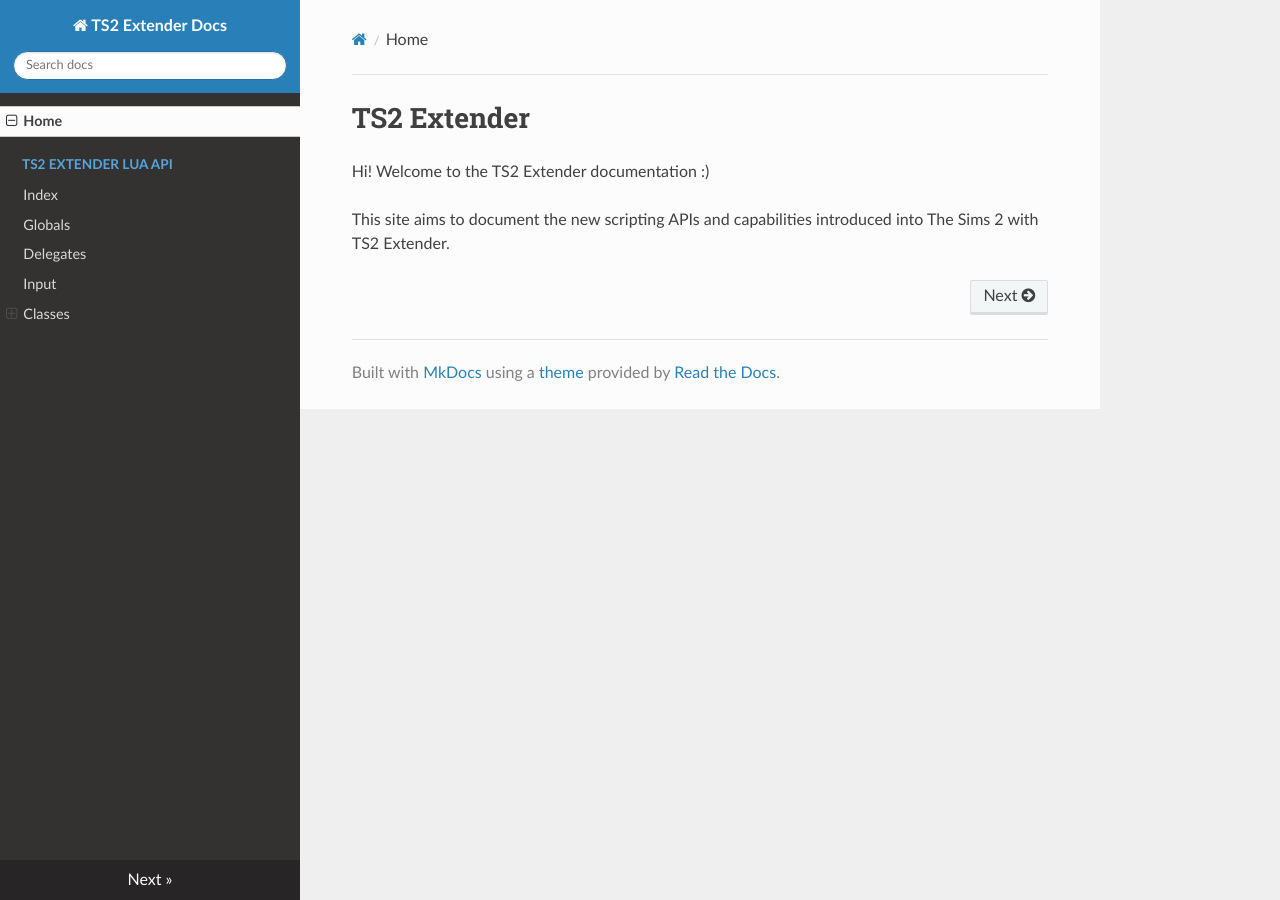
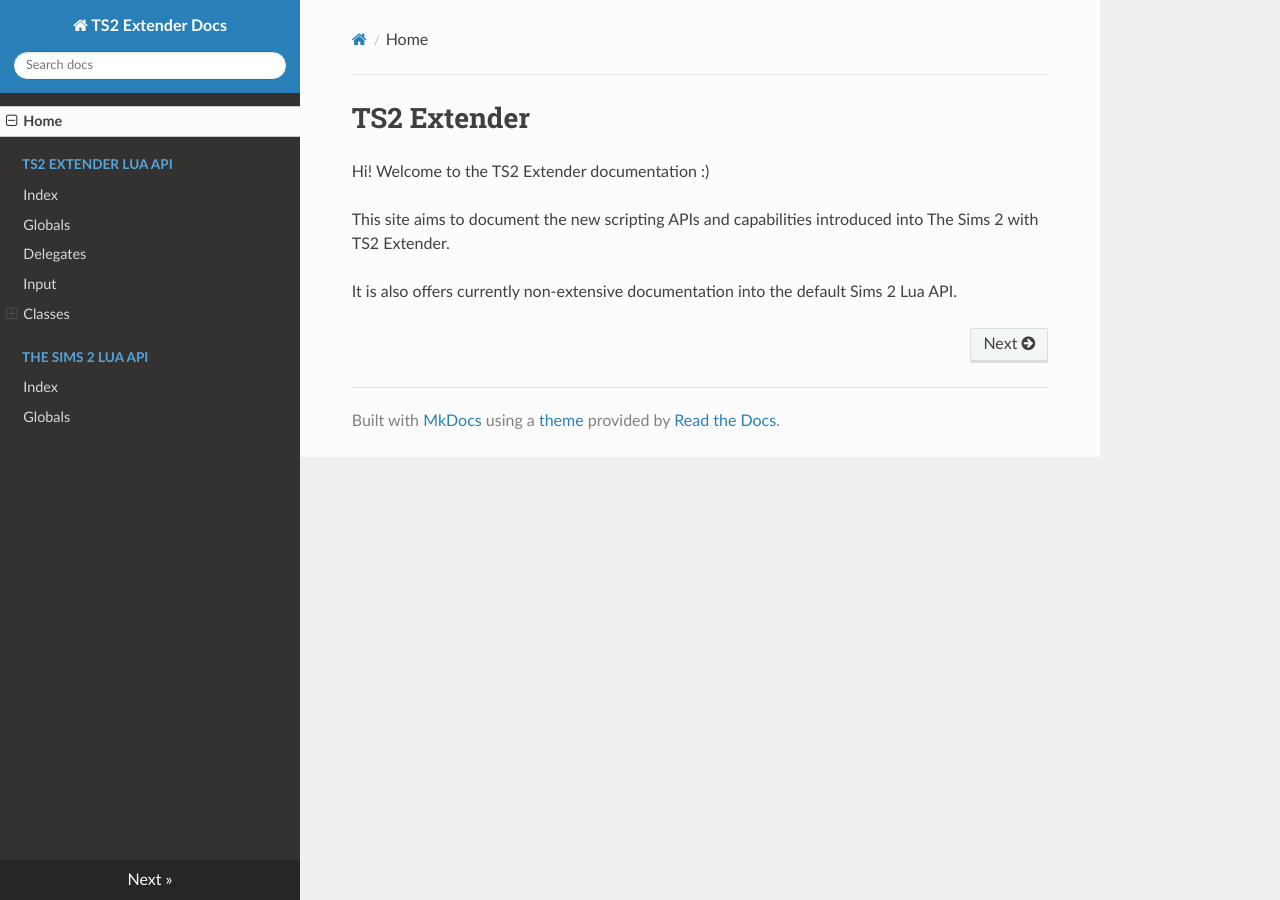
Before and after one commit to LazyDuchess/TS2-Extender-Docs, an MkDocs documentation site: the page built from docs/index.md, in a window 1280 px wide. Built offline with MkDocs 1.6.1, drawn with Linux system fonts in a browser that asks for light colours; nearby versions of some CDN libraries.

Commit message:
start sims 2 docs !!!

```diff
--- a/docs/index.md
+++ b/docs/index.md
@@ -3,3 +3,5 @@
 Hi! Welcome to the TS2 Extender documentation :)
 
 This site aims to document the new scripting APIs and capabilities introduced into The Sims 2 with TS2 Extender.
+
+It is also offers currently non-extensive documentation into the default Sims 2 Lua API.
--- a/mkdocs.yml
+++ b/mkdocs.yml
@@ -12,5 +12,8 @@
       - DataReader: extenderapi/Classes/DataReader.md
       - DataWriter: extenderapi/Classes/DataWriter.md
       - ModifyVoiceEventArgs: extenderapi/Classes/ModifyVoiceEventArgs.md
+  - The Sims 2 Lua API:
+    - Index: sims2api/index.md
+    - Globals: sims2api/Globals.md
 
 theme: readthedocs
```
Also changed, not shown: docs/sims2api/Globals.md (added, +36 -0 lines), docs/sims2api/index.md (added, +3 -0 lines).
